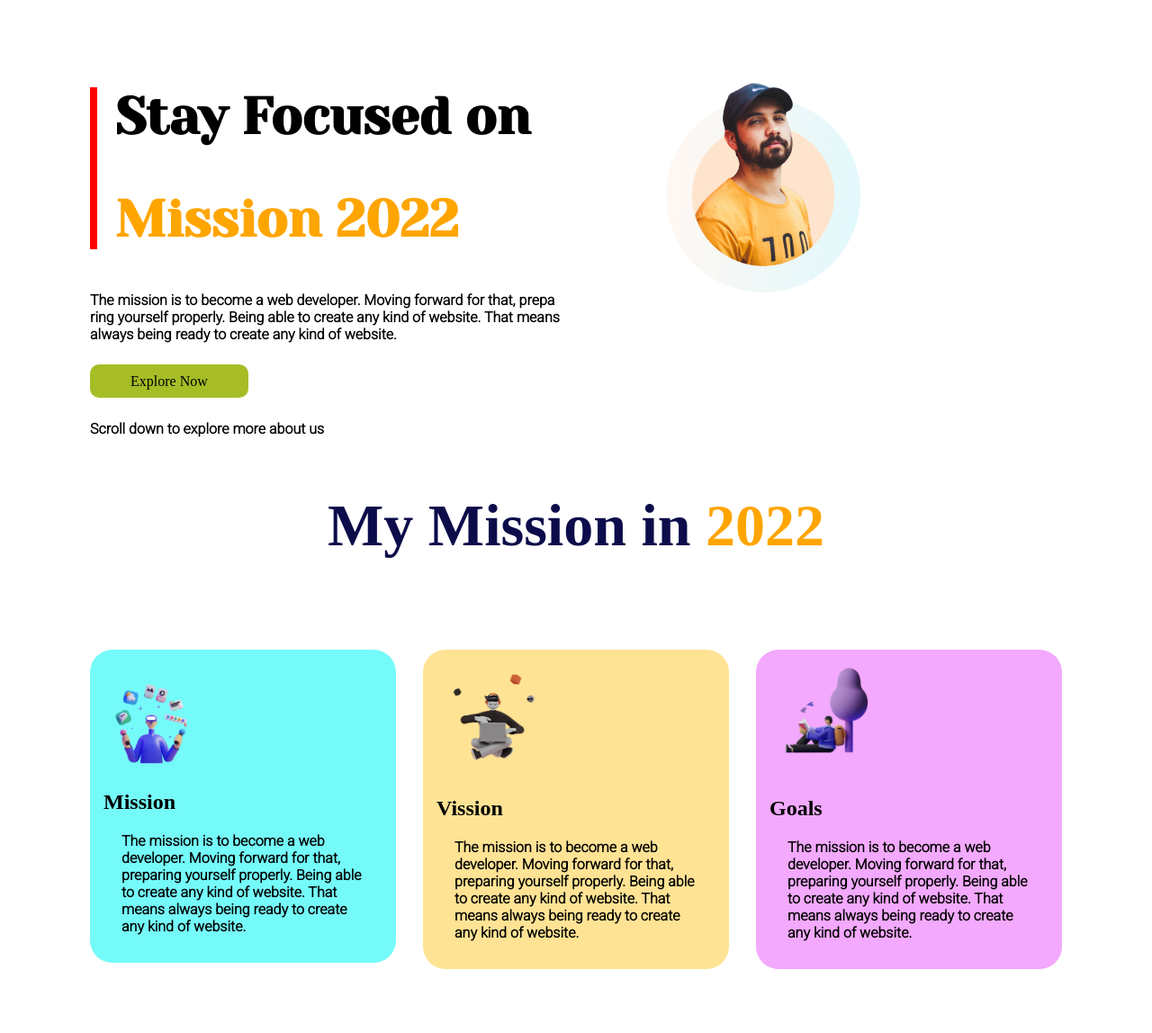
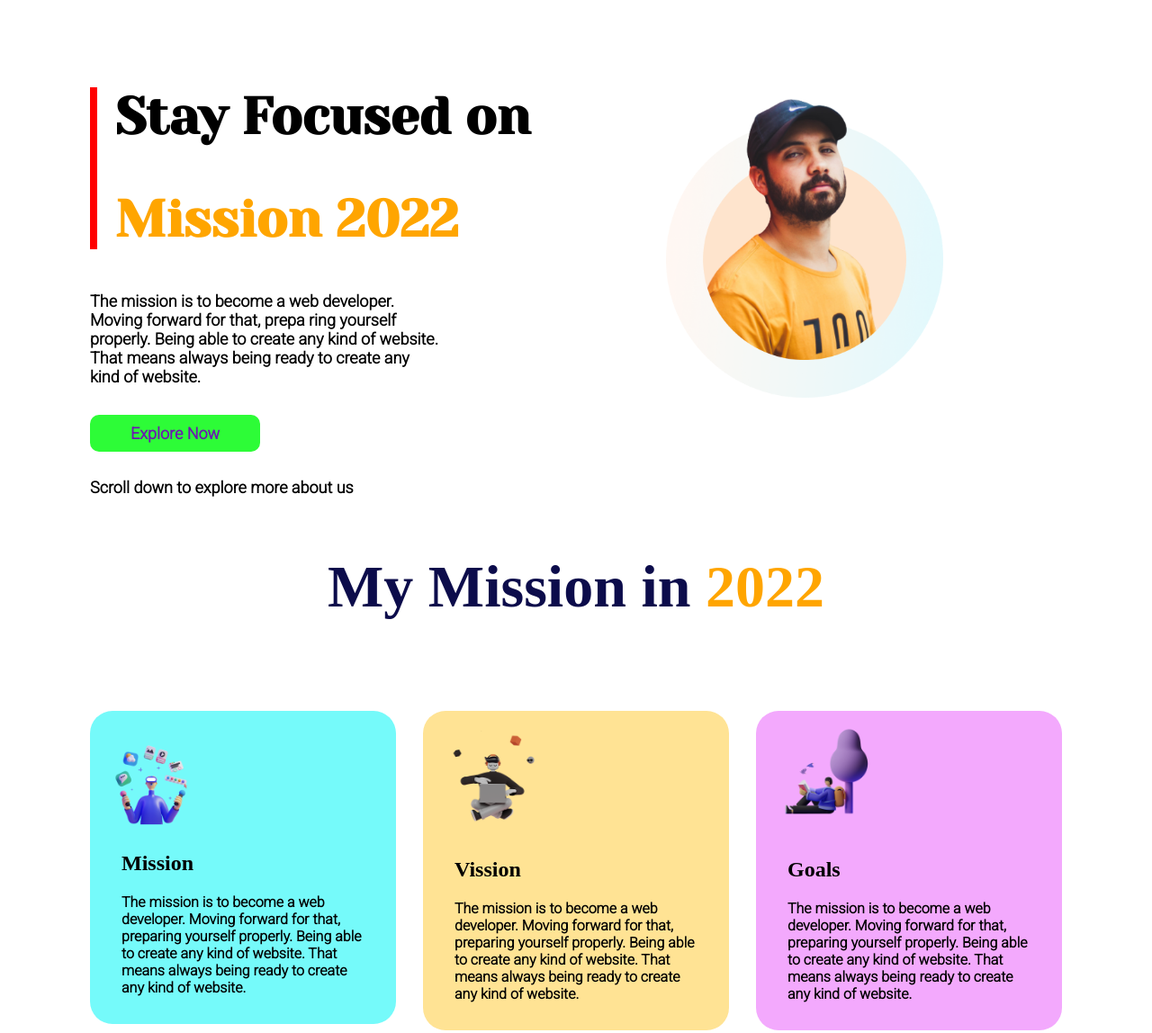
Before and after one commit to wbasp/the-first, a plain HTML site: page index.html in a window 1280 px wide. Shown: the top 1148 px of the page at 90% size. Drawn offline with Linux system fonts and the light colour scheme; a web font is replaced by a local one.

Commit message:
finishing touch

```diff
--- a/index.html
+++ b/index.html
@@ -26,38 +26,39 @@
                 <h1>Stay Focused on</h1>
                 <h1><span class="orange">Mission 2022</span></h1>
             </div>
-            <p>The mission is to become a web developer. Moving forward for that, prepa
+            <p id="firstsecp1">The mission is to become a web developer. Moving forward for that, prepa
                 ring yourself properly. Being able to create any
             kind of website. That means always being ready to create any kind of
-            website.</p><br>
+            website.<br><br><br>
             <a target="_blank" href="https://www.youtube.com/">Explore Now</a><br><br>
-            <p>Scroll down to explore more about us</p>
+            </p>
+            <p id="firstsecp2">Scroll down to explore more about us</p>
         </div>
         <div class="half-width">
-            <img src="images/person/person-2.png" alt="first person">
+            <img id="firstsecimg" src="images/person/person-2.png" alt="first person">
         </div>
     </section>
         <h1 class="heading2"><span class="blue">My Mission in </span><span class="orange">2022</span></h1>
     <section  id="secondsec">
         <div class="secsecdiv" id="secsecdiv1">
-            <img src="images/illustrators/illustrator-1.png" alt="mission">
-            <h1>Mission</h1>
+            <img class="secsecimg" src="images/illustrators/illustrator-1.png" alt="mission">
+            <h1 class="heading22">Mission</h1>
             <p class="secsecp">The mission is to become a web developer. Moving forward
                 for that, preparing yourself properly. Being able to create any
                 kind of website. That means always being ready to create any kind of
                 website.</p>
         </div>
         <div class="secsecdiv" id="secsecdiv2">
-            <img src="images/illustrators/illustrator-2.png" alt="vission">
-            <h1>Vission</h1>
+            <img class="secsecimg" src="images/illustrators/illustrator-2.png" alt="vission">
+            <h1 class="heading22">Vission</h1>
             <p class="secsecp">The mission is to become a web developer. Moving forward
                 for that, preparing yourself properly. Being able to create any
                 kind of website. That means always being ready to create any kind of
                 website.</p>
         </div>
         <div class="secsecdiv" id="secsecdiv3">
-            <img src="images/illustrators/illustrator-3.png" alt="goals">
-            <h1>Goals</h1>
+            <img class="secsecimg" src="images/illustrators/illustrator-3.png" alt="goals">
+            <h1 class="heading22">Goals</h1>
             <p class="secsecp">The mission is to become a web developer. Moving forward
                 for that, preparing yourself properly. Being able to create any
                 kind of website. That means always being ready to create any kind of
--- a/style.css
+++ b/style.css
@@ -6,11 +6,11 @@ section {
     display: flex;
 }
 #secondsec{
-    margin-bottom: 140px;
+    margin-bottom: 115px;
 }
 .thirdsec {
     margin-right: 100px;
-    margin-bottom: 140px;
+    margin-bottom: 115px;
 }
 .secsecdiv{
     height: 50%;
@@ -44,7 +44,9 @@ section {
     text-align: center;
     margin-bottom: 100px;
 }
-
+.heading22{
+    padding-left: 20px;
+}
 .heading3 {
     font-size: 58px;
 }
@@ -66,11 +68,14 @@ section {
     margin-left: 100px;
 }
 
-img {
+#firstsecimg{
+    height: 400%;
+    width: 57%;
+}
+.secsecimg{
     height: 400%;
     width: 40%;
 }
-
 .thirdsecimg {
     width: 500px;
     height: 500px;
@@ -82,7 +87,7 @@ img {
 
 .thirdsecp {
     font-size: 21px;
-    padding: 0px 20px;
+    padding: 0px 5px;
 }
 
 footer {
@@ -94,9 +99,15 @@ footer {
     color: white;
     background-color: rgb(5, 5, 75);
     text-align: center;
-    padding: 22px 0px;
+    padding: 30px 0px;
 }
-
+#firstsecp1{
+    font-size: large;
+    padding-right: 150px;
+}
+#firstsecp2{
+    font-size: large;
+}
 p {
     font-weight: 600;
     font-family: 'Archivo Black', sans-serif;
@@ -106,8 +117,8 @@ p {
 }
 a {
     text-decoration: none;
-    background-color: rgba(161, 185, 23, 0.932);
-    color: black;
+    background-color: rgba(30, 252, 41, 0.932);
+    color: rgb(108, 24, 177);
     padding: 10px 45px;
     border-radius: 10px;
 }
```
